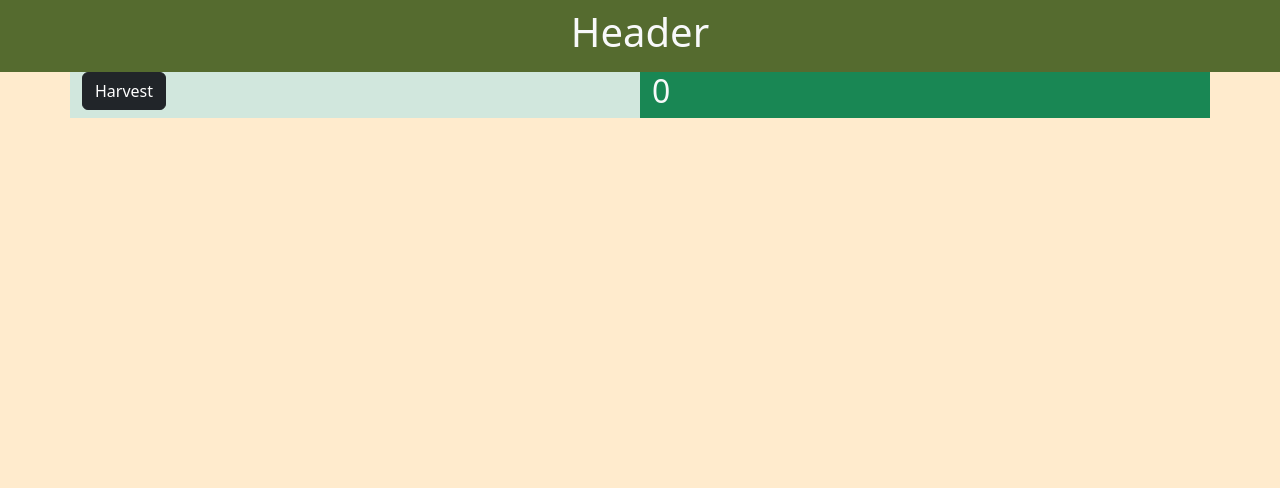
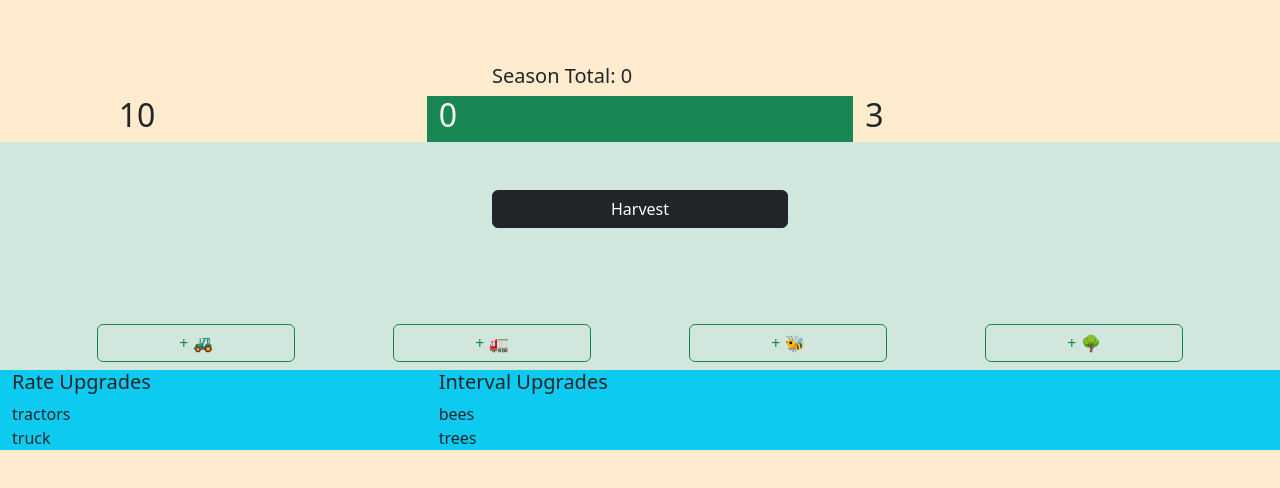
Before and after one commit to masonspacestation/almond-farmer, a plain HTML site: page index.html in a window 1280 px wide. Drawn offline with nearby package versions, Linux system fonts and the light colour scheme.

Commit message:
progress on functions

```diff
--- a/app.js
+++ b/app.js
@@ -1,51 +1,138 @@
 console.log("🥜 go nuts")
+// SECTION global variables
+
 let almonds = 0
+
+let farm = {
+  harvestRate: 10,
+  shippingRate: 3,
+
+  seasonHarvest: 0,
+}
+
+let clickUpgrades = [
+  {
+    name: 'tractor',
+    price: 15,
+    quantity: 0,
+    multiplier: 1
+  },
+  {
+    name: 'truck',
+    price: 10,
+    quantity: 0,
+    multiplier: 1
+  }
+];
+
+let automaticUpgrades = [
+  {
+    name: 'bees',
+    price: 50,
+    quantity: 0,
+    multiplier: 20
+  },
+  {
+    name: 'trees',
+    price: 75,
+    quantity: 0,
+    multiplier: 20
+  }
+];
+
 updateStats()
+
 
 // SECTION player action
 function harvestAlmonds() {
   almonds += 10
-  console.log('🧑‍🌾 ', almonds)
   updateStats()
 }
 
 // SECTION modifiers
 
+function upgradePerClick(resource) {
+  // truck and tractor
+  console.log('bigger shipments')
+  farm.shippingRate += 2
+  console.log('🚛 shipping rate ', farm.shippingRate)
+  farm.resource += 1
+
+  updateStats()
+}
+
+
+
+function upgradePerInt(resource) {
+
+  let newUpgrade = automaticUpgrades.find(upgrade => upgrade.name == resource)
+  console.log("upgrade: ", resource)
+
+  if (almonds > 25) {
+    newUpgrade.quantity += 1,
+      almonds -= 25
+  } else {
+    console.log("didn't upgrade ", resource)
+  }
+
+  updateStats()
+}
+
+
+
+
+// function upgradeHarvest(resource) {
+//   console.log('harvest more')
+//   farm.harvestRate += 2
+
+//   updateStats()
+// }
+
+
 function updateStats() {
   drawAlmondsSupply()
-  drawUpgrade1()
-  drawAmountToHarvest()
-  drawAmountToShip()
+  drawShippingRate()
+  drawHarvestRate()
   drawSeasonHarvest()
+
+
+  // document.getElementById(stat).innerText = '1'
+
 }
 
 
 // SECTION diplay
 function drawAlmondsSupply() {
-  console.log('almondsSupply')
   document.getElementById('almondsSupply').innerHTML = `<h2>${almonds}</h2>`
 }
 
-function drawUpgrade1() {
-  console.log('🚜 🚛 🐝 🌳 upgrade purchased')
+function drawShippingRate() {
+  // console.log('🚜 🚛 shipping upgrade purchased')
+  document.getElementById('shipping-rate').innerHTML = `<h2>${farm.shippingRate}</h2>`
   // bees and trees increase amount per interval (for stretch, could also speed up the interval at milestones); tractors and trucks increase amount per click
 }
 
-function drawAmountToHarvest() { }
+function drawHarvestRate() {
+  // console.log('🐝 🌳 harvest upgrade purchased');
+  document.getElementById('harvest-rate').innerHTML = `<h2>${farm.harvestRate}</h2>`
+}
 
-function drawAmountToShip() { }
 
-function drawSeasonHarvest() { }
+function drawSeasonHarvest() {
+  // console.log('📦📦📦 season harvest');
+  document.getElementById('season').innerHTML = `<h5>Season Total: ${farm.seasonHarvest}</h5>`
+}
 
 
 // SECTION interval
-function startGame() {
-  // hideOverlay(){}
-  // updateAll()
-  // let harvestInterval = setInterval(harvestAlmonds, 3000)
+/* function startGame() {
+  hideOverlay(){}
+  updateAll()
+  let harvestInterval = setInterval(harvestAlmonds, 3000)
 }
+*/
 
-/*
+/* stretch
 function displayBadge1(){}
 unlocked at milestones like boss levelups
 
@@ -57,24 +144,6 @@ add/remove d-none — they will float over play area, with justify-content-aroun
 
 
 
-
-let clickUpgrades = [
-  {
-    name: 'pickaxe',
-    price: 100,
-    quantity: 0,
-    multiplier: 1
-  }
-];
-
-let automaticUpgrades = [
-  {
-    name: 'rover',
-    price: 600,
-    quantity: 0,
-    multiplier: 20
-  }
-];
 
 
 /*!SECTION
--- a/index.html
+++ b/index.html
@@ -14,17 +14,57 @@
 </head>
 
 <body>
-  <header class="text-center fw-bold p-2">
+  <!-- <header class="text-center fw-bold p-2">
     <h1 class="text-light ">Header</h1>
-  </header>
+  </header> -->
 
-  <main class="container">
-    <section class="row">
-      <div class="col bg-success-subtle"><button class="btn btn-dark" onclick="harvestAlmonds()">Harvest</button></div>
-      <div id="almondsSupply" class="col bg-success text-light"></div>
+  <main class="container-fluid">
+
+    <!-- SECTION rate and harvest display -->
+    <section class="row justify-content-center mt-5 pt-3">
+      <div id="season" class="col-3">season</div>
+    </section>
+    <section class="row justify-content-center align-content-end">
+      <div class="col-3">
+        <h3 id="harvest-rate">hrate</h3>
+      </div>
+      <div id="almondsSupply" class="col-4 bg-success text-light"></div>
+      <div class="col-3">
+        <h3 id="shipping-rate">srate</h3>
+      </div>
+    </section>
+
+    <!-- SECTION play area -->
+    <section id="play-area" class="row bg-success-subtle justify-content-center align-content-center p-5">
+
+      <button class="btn btn-dark w-25" onclick="harvestAlmonds()">Harvest</button>
+    </section>
+
+    <!-- SECTION upgrade buttons -->
+    <section id="upgrades-available" class="row bg-success-subtle justify-content-around p-5 pb-2">
+      <button class="btn btn-outline-success col-2" onclick="upgradePerClick('tractor')">+ 🚜</button>
+      <button class="btn btn-outline-success col-2" onclick="upgradePerClick('truck')">+ 🚛</button>
+      <button class="btn btn-outline-success col-2" onclick="upgradePerInt('bees')">+ 🐝</button>
+      <button class="btn btn-outline-success col-2" onclick="upgradePerInt('trees')">+ 🌳</button>
+    </section>
+
+    <!-- SECTION stats display -->
+    <section id="upgrades-purchased" class="row bg-info">
+      <div class="col-4 btn-outline-dark">
+        <h5>Rate Upgrades</h5>
+        <div id="draw-tractors" class="col-3">tractors</div>
+        <div id="draw-truck" class="col-3">truck</div>
+      </div>
+      <div class="col-4 btn-outline-dark">
+        <h5>Interval Upgrades</h5>
+        <div id="draw-tractors" class="col-3">bees</div>
+        <div id="draw-bees" class="col-3">trees</div>
+      </div>
+
+
+      </div>
     </section>
   </main>
-
   <script src="app.js"></script>
 </body>
 
--- a/style.css
+++ b/style.css
@@ -2,6 +2,10 @@ body {
   background-color: blanchedalmond;
 }
 
-header {
+/* header {
   background-color: darkolivegreen;
+} */
+
+#upgrades-available {
+  min-height: 10dvh;
 }
```
